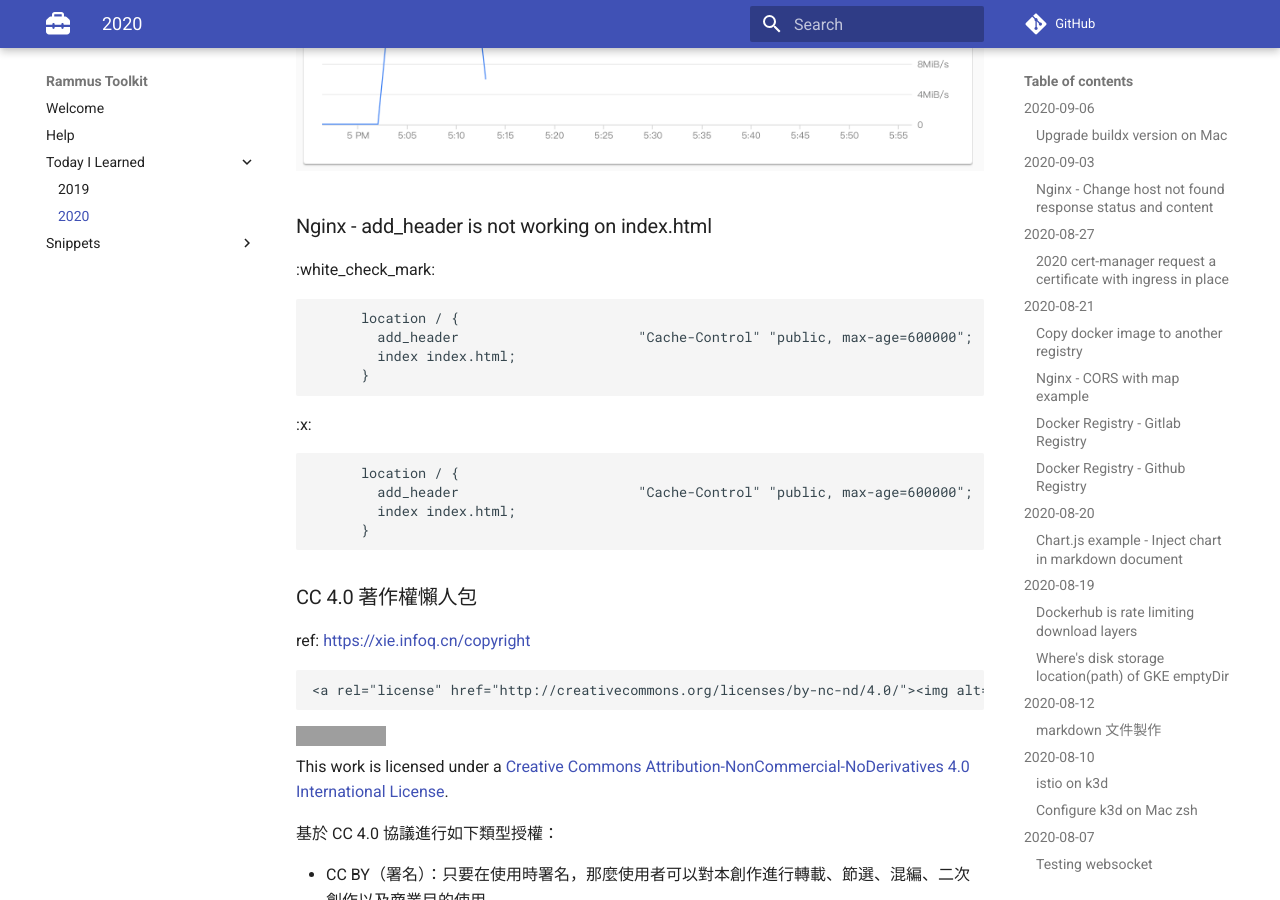
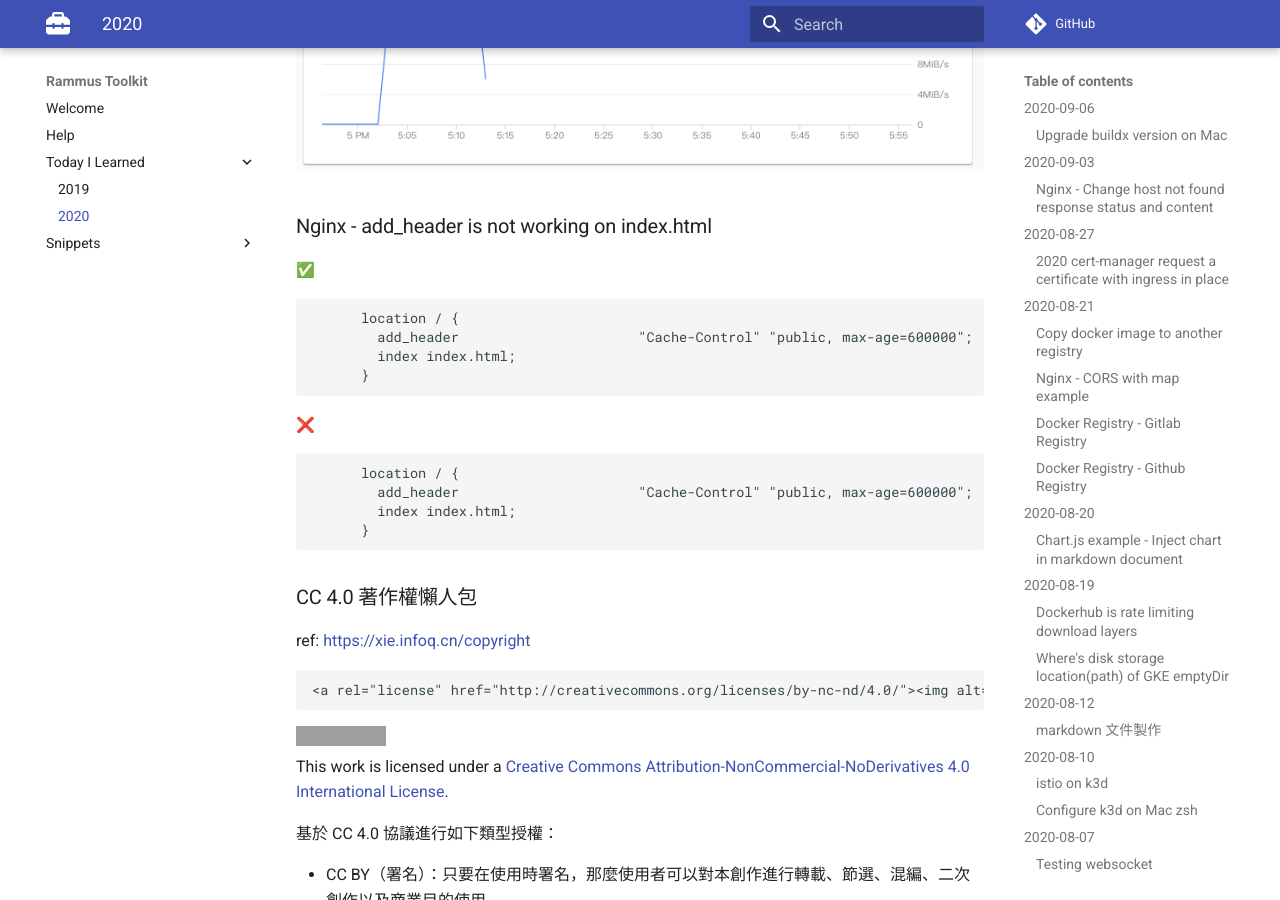
Before and after one commit to RammusXu/toolkit, an MkDocs documentation site: the page built from docs/Today-I-Learned/2020.md, in a window 1280 px wide and 900 px high, scrolled down 8373 px. Built offline with MkDocs 1.6.1 and Material for MkDocs 9.7.7, drawn with Linux system fonts in a browser that asks for light colours; nearby versions of some CDN libraries; emoji names are drawn with the system emoji font; comment, search, counter and statistics services are not loaded; grey boxes are pictures that could not be loaded.

Commit message:
Enable emoji

```diff
--- a/mkdocs.yml
+++ b/mkdocs.yml
@@ -23,9 +23,9 @@ markdown_extensions:
   - admonition
   - toc:
       permalink: true
-  # - pymdownx.emoji:
-  #     emoji_index: !!python/name:materialx.emoji.twemoji
-  #     emoji_generator: !!python/name:materialx.emoji.to_svg
+  - pymdownx.emoji:
+      emoji_index: !!python/name:materialx.emoji.twemoji
+      emoji_generator: !!python/name:materialx.emoji.to_svg
 
 copyright: |
   <a rel="license" href="http://creativecommons.org/licenses/by-nc-nd/4.0/"><img alt="Creative Commons License" style="border-width:0" src="https://i.creativecommons.org/l/by-nc-nd/4.0/88x31.png" /></a>
```
